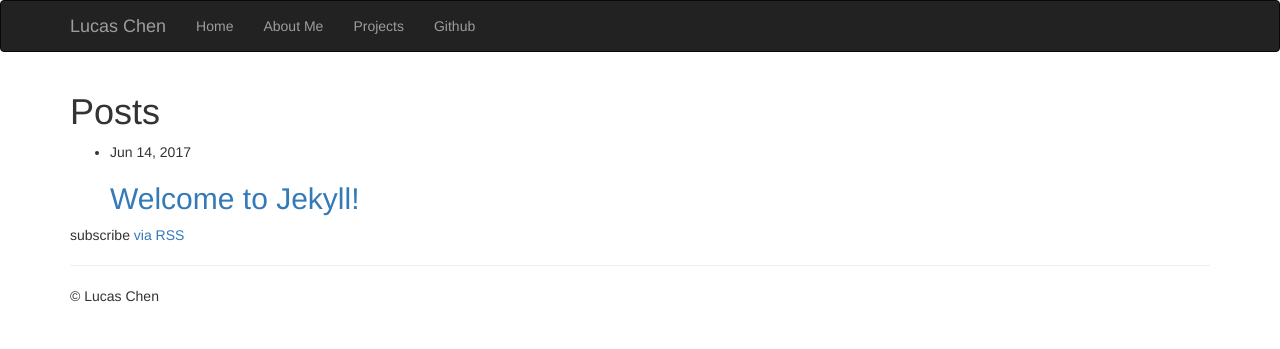
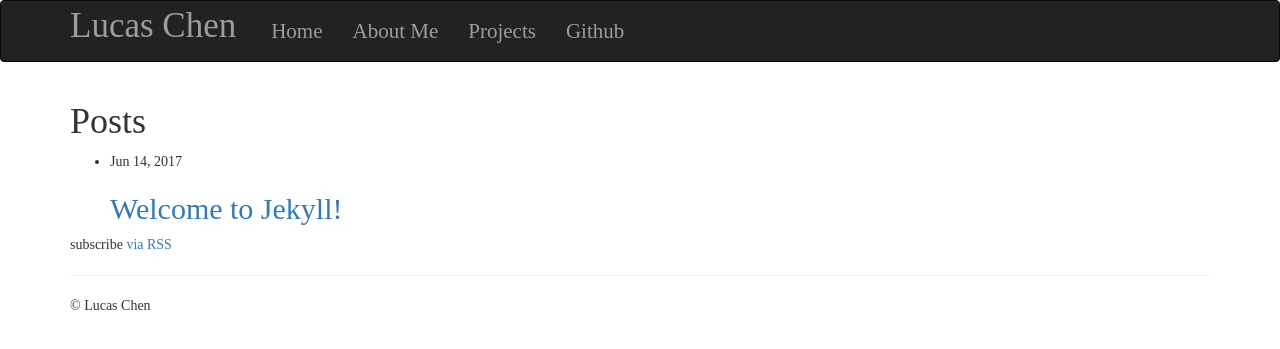
Before and after one commit to lucaschen321/lucaschen321.github.io, a Jekyll site: the page built from pages/lucaschen.md, in a window 1280 px wide. Shown: the top 349 px of the page. Built offline with Jekyll 4.4.1, drawn with Linux system fonts in a browser that asks for light colours.

Commit message:
Add custom Sass files. Change navbar: Larger text, collapse, and brand logo

```diff
--- /dev/null
+++ b/_sass/_main.scss
@@ -0,0 +1,5 @@
+@import "custom/variables";
+@import "custom/base";
+@import "custom/layout";
+
+@import "bootstrap";
--- /dev/null
+++ b/_sass/custom/_layout.scss
@@ -0,0 +1,46 @@
+/*
+ * Navbar
+ */
+
+.nav {
+    padding: $nav-link-padding;
+    > li > a {
+        font-family: $font-family-sans-serif;
+        font-size: $nav-menu-font-size;
+    }
+}
+
+.navbar-toggle {
+    margin-top: 12px !important;
+    margin-bottom: 0px;
+}
+
+.navbar.navbar-inverse {
+    .navbar-brand {
+        font-size: $nav-brand-font-size;
+        height: 60px;
+    }
+
+    .navbar-brand-text {
+       padding-top: 19px;
+       padding-bottom: 10px;
+    }
+
+    .navbar-brand-img {
+       padding-top: 5px;
+       padding-bottom: 20px;
+    }
+
+    .navbar-nav {
+        > li > a {
+           padding-top: $nav-link-vertical-padding;
+           padding-bottom: $nav-link-vertical-padding;
+           padding-left: $nav-link-horizontal-padding;
+           padding-right: $nav-link-horizontal-padding;
+
+           &:hover {
+           background-color: #111;
+           }
+        }
+    }
+}
--- /dev/null
+++ b/_sass/custom/_variables.scss
@@ -0,0 +1,23 @@
+// Variables go here
+$font-family-sans-serif: "Avenir Next", "Times New Roman", "Helvetica Neue", Helvetica, Arial, sans-serif !default;
+$base-font-size: normal;
+
+/*
+ * Navbar
+ */
+
+// Navbar basics
+$navbar-padding-horizontal: 20px; // Distance between brand and links
+
+// Navbar links
+$nav-menu-font-size: 1.5em; // Nav menu link font size
+$nav-link-padding: 0px; // Padding between navbar and links
+$nav-link-vertical-padding: 20px; // Link height
+$nav-link-horizontal-padding: 15px; // Distance between links
+// $navbar-default-link-hover-bg: #111111;
+
+// Navbar brand
+$nav-brand-font-size: 2.5em; // Font size for brand text
+// $navbar-default-brand-hover-bg: #111111;
+
+@import "bootstrap/variables";
--- a/assets/main.scss
+++ b/assets/main.scss
@@ -1,7 +1,6 @@
 ---
 ---
 
-@import "variables";
-@import "bootstrap";
+@import "main";
 
 @import url(syntax.css);
```
Also changed, not shown: _sass/custom/_base.scss (added), 1 other file.
